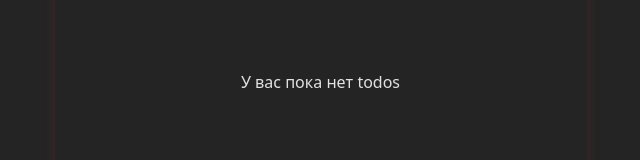
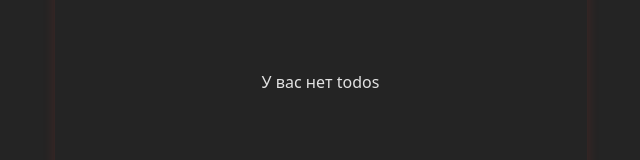
Before and after one commit to MaximSamorukov/chatapp_test, a React (Vite) app: page / in a window 1280 px wide. Shown: the part 363-523 px from the top of the page, without its empty margins (319-959 px from the left). Built offline with nearby package versions, Linux system fonts and the light colour scheme.

Commit message:
feat: empty text

```diff
--- a/src/App.tsx
+++ b/src/App.tsx
@@ -12,7 +12,7 @@ import type { FilterType } from './types';
 
 function App() {
   const [filter, setFilter] = useState<FilterType>('all');
-
+  const originalTodos = useAppSelector((s) => s.todos.todos)
   const todos = useAppSelector((s) => {
     if (filter === 'done') {
       return s.todos.todos.filter((i) => i.isDone)
@@ -22,6 +22,7 @@ function App() {
     }
     return s.todos.todos
   })
+  const emptyText = originalTodos.length === 0 ? 'У вас нет todos' : `У вас нет ${filter === 'done' ? 'выполненных' : 'невыполненных'} todos`
   return (
     <div className={s.container}>
       <InputField />
@@ -30,7 +31,7 @@ function App() {
         {todos.map((i) => (
           <TodoItem key={i.id} id={i.id} title={i.title} isDone={i.isDone} />
         ))}
-        {!todos.length && <div>У вас пока нет todos</div>}
+        {!todos.length && <div>{emptyText}</div>}
       </div>
     </div>
   )
```
